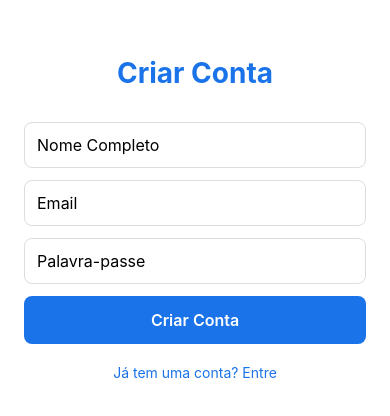
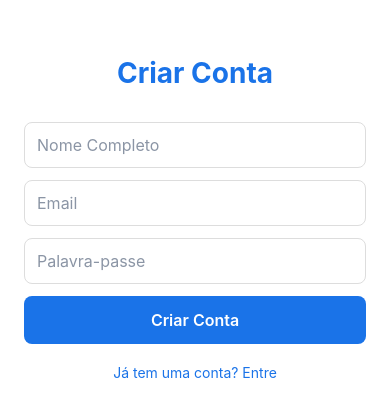
Before and after one commit to ze-dinis/AlugaTek, a React Native app in the folder mobile/: screen /Register in a window 390 px wide. Shown: the part 204-620 px from the top of the page. Built offline with nearby package versions, Linux system fonts and the light colour scheme; what @react-native-google-signin/google-signin, @stripe/stripe-react-native would draw is missing.

Commit message:
feat: add placeholder text color and input text color to various screens for improved UI consistency

```diff
--- a/mobile/src/components/DisputeModal.tsx
+++ b/mobile/src/components/DisputeModal.tsx
@@ -37,6 +37,7 @@ export default function DisputeModal({
           <TextInput
             style={styles.input}
             placeholder="Motivo (ex.: item danificado)"
+            placeholderTextColor="#8b95a5"
             value={reason}
             onChangeText={onChangeReason}
             editable={!submitting}
@@ -45,6 +46,7 @@ export default function DisputeModal({
           <TextInput
             style={[styles.input, styles.inputMultiline]}
             placeholder="Descrição detalhada"
+            placeholderTextColor="#8b95a5"
             value={description}
             onChangeText={onChangeDescription}
             editable={!submitting}
@@ -105,6 +107,7 @@ const styles = StyleSheet.create({
     paddingVertical: 8,
     marginBottom: 10,
     backgroundColor: '#fff',
+    color: '#1f2937',
   },
   inputMultiline: {
     minHeight: 90,
--- a/mobile/src/screens/Auth/RegisterScreen.tsx
+++ b/mobile/src/screens/Auth/RegisterScreen.tsx
@@ -42,10 +42,17 @@ export default function RegisterScreen({navigation}: Props) {
     <View style={styles.container}>
       <Text style={styles.title}>{i18n.auth.createAccount}</Text>
 
-      <TextInput style={styles.input} placeholder={i18n.auth.fullName} value={name} onChangeText={setName} />
+      <TextInput
+        style={styles.input}
+        placeholder={i18n.auth.fullName}
+        placeholderTextColor="#8b95a5"
+        value={name}
+        onChangeText={setName}
+      />
       <TextInput
         style={styles.input}
         placeholder={i18n.auth.email}
+        placeholderTextColor="#8b95a5"
         value={email}
         onChangeText={setEmail}
         keyboardType="email-address"
@@ -54,6 +61,7 @@ export default function RegisterScreen({navigation}: Props) {
       <TextInput
         style={styles.input}
         placeholder={i18n.auth.password}
+        placeholderTextColor="#8b95a5"
         value={password}
         onChangeText={setPassword}
         secureTextEntry
@@ -73,7 +81,7 @@ export default function RegisterScreen({navigation}: Props) {
 const styles = StyleSheet.create({
   container: {flex: 1, justifyContent: 'center', padding: 24, backgroundColor: '#fff'},
   title: {fontSize: 28, fontWeight: 'bold', textAlign: 'center', marginBottom: 32, color: '#1a73e8'},
-  input: {borderWidth: 1, borderColor: '#ddd', borderRadius: 8, padding: 12, marginBottom: 12, fontSize: 16},
+  input: {borderWidth: 1, borderColor: '#ddd', borderRadius: 8, padding: 12, marginBottom: 12, fontSize: 16, color: '#1f2937'},
   button: {backgroundColor: '#1a73e8', padding: 14, borderRadius: 8, alignItems: 'center', marginBottom: 12},
   buttonText: {color: '#fff', fontWeight: '600', fontSize: 16},
   link: {textAlign: 'center', color: '#1a73e8', marginTop: 8},
--- a/mobile/src/screens/Home/HomeScreen.tsx
+++ b/mobile/src/screens/Home/HomeScreen.tsx
@@ -147,6 +147,7 @@ export default function HomeScreen() {
         <TextInput
           style={styles.searchInput}
           placeholder={i18n.home.searchPlaceholder}
+          placeholderTextColor="#8b95a5"
           value={search}
           onChangeText={setSearch}
         />
@@ -178,6 +179,8 @@ export default function HomeScreen() {
       <View style={styles.districtFilterContainer}>
         <Text style={styles.districtFilterLabel}>📍 {i18n.item.district}</Text>
         <Picker
+          style={styles.districtPicker}
+          dropdownIconColor="#1f2937"
           selectedValue={selectedDistrict}
           onValueChange={(value: string) => setSelectedDistrict(value)}>
           <Picker.Item label={i18n.home.allDistricts} value="" />
@@ -229,7 +232,7 @@ const styles = StyleSheet.create({
     paddingHorizontal: 10,
   },
   searchIcon: {fontSize: 16, marginRight: 6},
-  searchInput: {flex: 1, paddingVertical: 10, fontSize: 15},
+  searchInput: {flex: 1, paddingVertical: 10, fontSize: 15, color: '#1f2937'},
   addButton: {backgroundColor: '#1a73e8', width: 44, borderRadius: 8, justifyContent: 'center', alignItems: 'center'},
   addButtonText: {color: '#fff', fontSize: 24, lineHeight: 24, fontWeight: '600', marginTop: -1},
   categoryListWrapper: {maxHeight: 60},
@@ -258,6 +261,7 @@ const styles = StyleSheet.create({
     backgroundColor: '#fff',
   },
   districtFilterLabel: {fontSize: 12, color: '#5e6b7a', paddingHorizontal: 12, paddingTop: 8},
+  districtPicker: {color: '#1f2937'},
   grid: {padding: 8},
   gridEmpty: {flexGrow: 1, padding: 16, justifyContent: 'center'},
   card: {flex: 1, margin: 6, backgroundColor: '#fff', borderRadius: 14, overflow: 'hidden', elevation: 3, shadowColor: '#0f172a', shadowOpacity: 0.12, shadowRadius: 6},
--- a/mobile/src/screens/Items/CreateItemScreen.tsx
+++ b/mobile/src/screens/Items/CreateItemScreen.tsx
@@ -169,15 +169,30 @@ export default function CreateItemScreen({route}: Props) {
       <Text style={styles.heading}>{isEditing ? '🛠️ Editar anúncio' : '🚀 Novo anúncio'}</Text>
 
       <Text style={styles.label}>✏️ {i18n.item.title} *</Text>
-      <TextInput style={styles.input} value={title} onChangeText={setTitle} placeholder="ex: iPhone 15 Pro" />
+      <TextInput
+        style={styles.input}
+        value={title}
+        onChangeText={setTitle}
+        placeholder="ex: iPhone 15 Pro"
+        placeholderTextColor="#8b95a5"
+      />
 
       <Text style={styles.label}>📝 {i18n.item.description} *</Text>
-      <TextInput style={[styles.input, styles.multiline]} value={description} onChangeText={setDescription}
-        placeholder={i18n.item.description} multiline numberOfLines={4} />
+      <TextInput
+        style={[styles.input, styles.multiline]}
+        value={description}
+        onChangeText={setDescription}
+        placeholder={i18n.item.description}
+        placeholderTextColor="#8b95a5"
+        multiline
+        numberOfLines={4}
+      />
 
       <Text style={styles.label}>📍 {i18n.item.district} *</Text>
       <View style={styles.pickerContainer}>
         <Picker
+          style={styles.picker}
+          dropdownIconColor="#1f2937"
           selectedValue={district}
           onValueChange={(value: string) => setDistrict(value)}>
           <Picker.Item label={i18n.item.selectDistrict} value="" />
@@ -188,12 +203,24 @@ export default function CreateItemScreen({route}: Props) {
       </View>
 
       <Text style={styles.label}>💶 {i18n.item.dailyRate} *</Text>
-      <TextInput style={styles.input} value={dailyRate} onChangeText={setDailyRate}
-        placeholder="0.00" keyboardType="decimal-pad" />
+      <TextInput
+        style={styles.input}
+        value={dailyRate}
+        onChangeText={setDailyRate}
+        placeholder="0.00"
+        placeholderTextColor="#8b95a5"
+        keyboardType="decimal-pad"
+      />
 
       <Text style={styles.label}>🔒 {i18n.item.caucao} {isEditing ? '' : '*'}</Text>
-      <TextInput style={styles.input} value={caucao} onChangeText={setCaucao}
-        placeholder="0.00" keyboardType="decimal-pad" />
+      <TextInput
+        style={styles.input}
+        value={caucao}
+        onChangeText={setCaucao}
+        placeholder="0.00"
+        placeholderTextColor="#8b95a5"
+        keyboardType="decimal-pad"
+      />
 
       {!isEditing && (
         <>
@@ -242,7 +269,7 @@ const styles = StyleSheet.create({
   content: {padding: 20, paddingBottom: 28},
   heading: {fontSize: 24, fontWeight: '800', color: '#1f2937', marginBottom: 16},
   label: {fontWeight: '600', marginBottom: 6, color: '#333'},
-  input: {borderWidth: 1, borderColor: '#d8e0ea', backgroundColor: '#fff', borderRadius: 10, padding: 12, marginBottom: 16, fontSize: 15},
+  input: {borderWidth: 1, borderColor: '#d8e0ea', backgroundColor: '#fff', borderRadius: 10, padding: 12, marginBottom: 16, fontSize: 15, color: '#1f2937'},
   multiline: {height: 100, textAlignVertical: 'top'},
   categories: {flexDirection: 'row', flexWrap: 'wrap', gap: 8, marginBottom: 24},
   pickerContainer: {
@@ -253,6 +280,7 @@ const styles = StyleSheet.create({
     overflow: 'hidden',
     backgroundColor: '#fff',
   },
+  picker: {color: '#1f2937'},
   chip: {borderWidth: 1, borderColor: '#1a73e8', borderRadius: 20, paddingHorizontal: 14, paddingVertical: 6},
   chipSelected: {backgroundColor: '#1a73e8'},
   chipText: {color: '#1a73e8'},
--- a/mobile/src/screens/Profile/ProfileScreen.tsx
+++ b/mobile/src/screens/Profile/ProfileScreen.tsx
@@ -120,6 +120,7 @@ export default function ProfileScreen() {
               value={draftPayoutDescription}
               onChangeText={setDraftPayoutDescription}
               placeholder={i18n.profile.ibanMbwayPlaceholder}
+              placeholderTextColor="#8b95a5"
               style={styles.modalInput}
               autoCapitalize="characters"
             />
@@ -176,6 +177,7 @@ const styles = StyleSheet.create({
     paddingHorizontal: 12,
     paddingVertical: 10,
     marginBottom: 14,
+    color: '#1f2937',
   },
   modalActions: {
     flexDirection: 'row',
```
